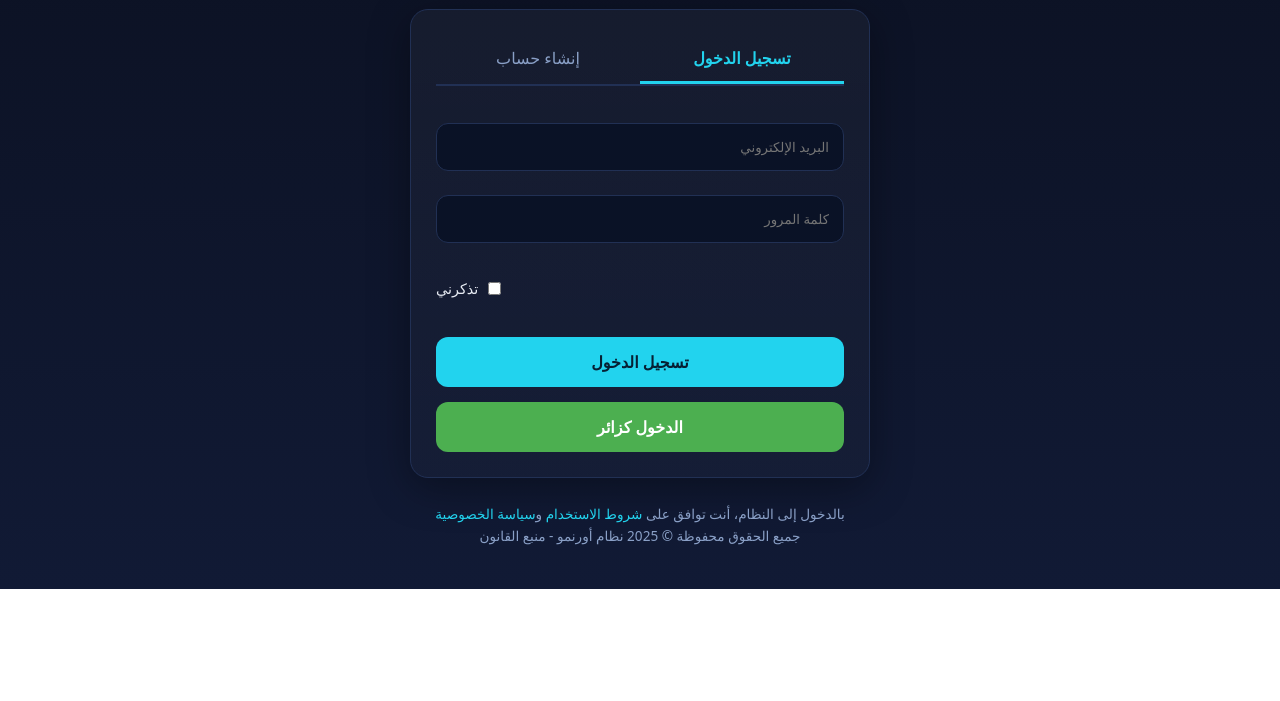
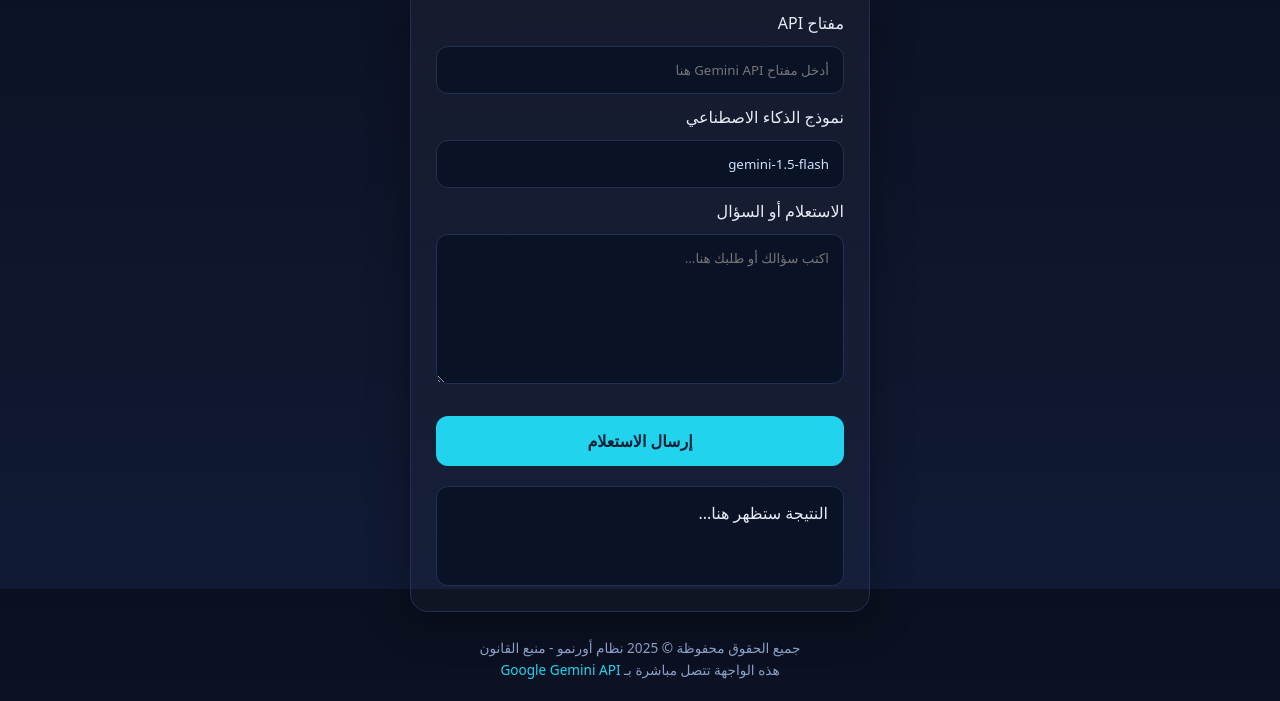
Before and after one commit to z0z0502/ooo, a plain HTML site: page index.html in a window 1280 px wide. Shown: the part 211-912 px from the top of the page. Before the commit the page ends 800 px from the top, so only its background shows below. Drawn offline with Linux system fonts and the light colour scheme.

Commit message:
Update index.html

```diff
--- a/index.html
+++ b/index.html
@@ -1,8 +1,8 @@
 <!DOCTYPE html>
 <html lang="ar" dir="rtl">
 <head>
-  <meta charset="utf-8" />
-  <meta name="viewport" content="width=device-width, initial-scale=1" />
+  <meta charset="UTF-8">
+  <meta name="viewport" content="width=device-width, initial-scale=1.0">
   <title>أورنمو - منبع القانون | بوابة Gemini</title>
   <style>
     :root {
@@ -79,46 +79,7 @@
       box-shadow: 0 10px 40px rgba(0,0,0,.35);
     }
 
-    .tabs {
-      display: flex;
-      margin-bottom: 25px;
-      border-bottom: 2px solid var(--border);
-    }
-
-    .tab {
-      padding: 12px 20px;
-      cursor: pointer;
-      flex: 1;
-      text-align: center;
-      transition: all 0.3s ease;
-      color: var(--muted);
-    }
-
-    .tab:hover {
-      background: rgba(255,255,255,.05);
-    }
-
-    .tab.active {
-      border-bottom: 3px solid var(--accent);
-      color: var(--accent);
-      font-weight: bold;
-    }
-
-    .tab-content {
-      display: none;
-      animation: fadeIn 0.5s ease;
-    }
-
-    @keyframes fadeIn {
-      from { opacity: 0; transform: translateY(10px); }
-      to { opacity: 1; transform: translateY(0); }
-    }
-
-    .tab-content.active {
-      display: block;
-    }
-
-    input {
+    input, textarea {
       width: 100%;
       padding: 14px;
       margin: 12px 0;
@@ -129,7 +90,12 @@
       font-family: inherit;
     }
 
-    input:focus {
+    textarea {
+      min-height: 150px;
+      resize: vertical;
+    }
+
+    input:focus, textarea:focus {
       outline: none;
       border-color: var(--accent);
       box-shadow: 0 0 0 3px rgba(34, 211, 238, 0.2);
@@ -153,11 +119,6 @@
     button:hover {
       filter: brightness(1.1);
       transform: translateY(-2px);
-    }
-
-    .visitor-btn {
-      background: #4CAF50;
-      color: white;
     }
 
     .error-message {
@@ -198,17 +159,14 @@
       text-decoration: none;
     }
 
-    .remember-me {
-      display: flex;
-      align-items: center;
-      justify-content: flex-end;
-      margin: 15px 0;
-      font-size: 0.9rem;
-    }
-
-    .remember-me input {
-      width: auto;
-      margin-left: 10px;
+    .output {
+      background: #0a1226;
+      border: 1px solid var(--border);
+      border-radius: 12px;
+      padding: 15px;
+      margin-top: 20px;
+      min-height: 100px;
+      white-space: pre-wrap;
     }
   </style>
 </head>
@@ -219,7 +177,7 @@
         <img src="https://www.gstatic.com/lamda/images/gemini_sparkle_v002_d4735304ff6292a690345.svg" alt="شعار Gemini" class="logo">
         <div>
           <div class="system-name">Gemini</div>
-          <div class="system-subname">بوابة الدخول</div>
+          <div class="system-subname">بوابة الاستعلام المباشر</div>
         </div>
       </div>
       <div class="system-name">أورنمو</div>
@@ -227,217 +185,120 @@
     </div>
 
     <div class="card">
-      <div class="tabs">
-        <div class="tab active" onclick="switchTab('login')">تسجيل الدخول</div>
-        <div class="tab" onclick="switchTab('register')">إنشاء حساب</div>
-      </div>
+      <div id="error-message" class="error-message"></div>
 
-      <!-- تسجيل الدخول -->
-      <div id="login-tab" class="tab-content active">
-        <div id="login-error" class="error-message"></div>
-        <input type="text" id="login-email" placeholder="البريد الإلكتروني">
-        <input type="password" id="login-password" placeholder="كلمة المرور">
-        <div class="remember-me">
-          <input type="checkbox" id="rememberMe">
-          <label for="rememberMe">تذكرني</label>
-        </div>
-        <button onclick="login()">تسجيل الدخول</button>
-        <button class="visitor-btn" onclick="enterAsGuest()">الدخول كزائر</button>
-      </div>
+      <label for="api-key">مفتاح API</label>
+      <input type="text" id="api-key" placeholder="أدخل مفتاح Gemini API هنا">
 
-      <!-- إنشاء حساب -->
-      <div id="register-tab" class="tab-content">
-        <div id="register-error" class="error-message"></div>
-        <input type="text" id="reg-name" placeholder="الاسم الكامل">
-        <input type="email" id="reg-email" placeholder="البريد الإلكتروني">
-        <input type="password" id="reg-password" placeholder="كلمة المرور (6 أحرف على الأقل)">
-        <input type="password" id="reg-confirm-password" placeholder="تأكيد كلمة المرور">
-        <button onclick="register()">إنشاء حساب</button>
-      </div>
+      <label for="model">نموذج الذكاء الاصطناعي</label>
+      <input type="text" id="model" value="gemini-1.5-flash">
 
-      <!-- رسالة التوجيه -->
-      <div id="redirect-message" style="display: none; text-align: center;">
-        <h3 style="margin-bottom: 20px;">جاري التحقق من البيانات...</h3>
-        <div class="spinner"></div>
-        <p style="margin-top: 20px; color: var(--muted);">يتم الآن التحقق من بياناتك وتوجيهك للنظام</p>
-      </div>
+      <label for="prompt">الاستعلام أو السؤال</label>
+      <textarea id="prompt" placeholder="اكتب سؤالك أو طلبك هنا..."></textarea>
+
+      <button id="submit-btn">إرسال الاستعلام</button>
+
+      <div class="output" id="output">النتيجة ستظهر هنا...</div>
     </div>
 
     <div class="legal-footer">
-      <p>بالدخول إلى النظام، أنت توافق على <a href="#">شروط الاستخدام</a> و<a href="#">سياسة الخصوصية</a></p>
       <p>جميع الحقوق محفوظة &copy; <span id="current-year"></span> نظام أورنمو - منبع القانون</p>
+      <p>هذه الواجهة تتصل مباشرة بـ <a href="https://gemini.google.com/" target="_blank">Google Gemini API</a></p>
     </div>
   </div>
 
   <script>
-    // ============== الإعدادات الأساسية ==============
-    const DEFAULT_API_KEY = ""; // يمكن وضع مفتاح API هنا للتجارب المحلية
+    // عرض السنة الحالية
+    document.getElementById('current-year').textContent = new Date().getFullYear();
 
-    // ============== متغيرات الحالة ==============
-    let isAuthenticated = false;
+    // عناصر الواجهة
+    const apiKeyInput = document.getElementById('api-key');
+    const modelInput = document.getElementById('model');
+    const promptInput = document.getElementById('prompt');
+    const submitBtn = document.getElementById('submit-btn');
+    const outputDiv = document.getElementById('output');
+    const errorDiv = document.getElementById('error-message');
 
-    // ============== دوال مساعدة ==============
-    function showError(elementId, message) {
-      const errorElement = document.getElementById(elementId);
-      errorElement.textContent = message;
-      errorElement.style.display = 'block';
-      setTimeout(() => errorElement.style.display = 'none', 5000);
+    // دالة لعرض الأخطاء
+    function showError(message) {
+      errorDiv.textContent = message;
+      errorDiv.style.display = 'block';
+      setTimeout(() => errorDiv.style.display = 'none', 5000);
     }
 
+    // دالة لعرض حالة التحميل
     function showLoading(show) {
-      document.querySelectorAll('.tab-content').forEach(el => el.style.display = show ? 'none' : '');
-      document.getElementById('redirect-message').style.display = show ? 'block' : 'none';
+      if (show) {
+        outputDiv.innerHTML = '<div class="spinner"></div><p style="text-align:center">جاري معالجة طلبك...</p>';
+      }
     }
 
-    // ============== اتصال Gemini API ==============
-    async function verifyWithGemini(userData) {
+    // دالة للاتصال بـ Gemini API
+    async function callGeminiAPI(apiKey, model, prompt) {
       try {
-        // استخدام المفتاح من الحقل أو من المتغير الافتراضي
-        const apiKey = DEFAULT_API_KEY || prompt("الرجاء إدخال مفتاح Gemini API:");
-        if (!apiKey) throw new Error("مطلوب مفتاح API");
+        showLoading(true);
 
-        const model = "gemini-1.5-flash";
         const endpoint = `https://generativelanguage.googleapis.com/v1beta/models/${model}:generateContent?key=${apiKey}`;
 
         const response = await fetch(endpoint, {
           method: 'POST',
-          headers: { 'Content-Type': 'application/json' },
+          headers: {
+            'Content-Type': 'application/json'
+          },
           body: JSON.stringify({
             contents: [{
               parts: [{
-                text: `طلب تحقق من مستخدم جديد: ${userData.email || 'زائر'}`
+                text: prompt
               }]
             }]
           })
         });
 
         if (!response.ok) {
-          throw new Error(`خطأ في التحقق: ${response.status}`);
+          throw new Error(`خطأ في الاتصال: ${response.status}`);
         }
 
-        return true;
+        const data = await response.json();
+
+        // استخراج النص من الاستجابة
+        const text = data?.candidates?.[0]?.content?.parts?.[0]?.text || 'لا يوجد نص في الاستجابة';
+        return text;
       } catch (error) {
-        console.error("فشل التحقق:", error);
+        console.error('Error:', error);
         throw error;
       }
     }
 
-    // ============== دوال الصفحة الرئيسية ==============
-    function switchTab(tabName) {
-      document.querySelectorAll('.tab-content').forEach(el => el.classList.remove('active'));
-      document.querySelectorAll('.tab').forEach(el => el.classList.remove('active'));
+    // حدث النقر على زر الإرسال
+    submitBtn.addEventListener('click', async () => {
+      const apiKey = apiKeyInput.value.trim();
+      const model = modelInput.value.trim();
+      const prompt = promptInput.value.trim();
 
-      document.getElementById(`${tabName}-tab`).classList.add('active');
-      event.currentTarget.classList.add('active');
-    }
-
-    async function login() {
-      const email = document.getElementById('login-email').value.trim();
-      const password = document.getElementById('login-password').value.trim();
-      const rememberMe = document.getElementById('rememberMe').checked;
-
-      if (!email || !password) {
-        showError('login-error', 'الرجاء إدخال البريد الإلكتروني وكلمة المرور');
+      if (!apiKey) {
+        showError('الرجاء إدخال مفتاح API');
         return;
       }
 
-      showLoading(true);
-
-      try {
-        // التحقق عبر Gemini API
-        const isValid = await verifyWithGemini({ email });
-
-        if (isValid) {
-          // حفظ حالة المستخدم
-          if (rememberMe) {
-            localStorage.setItem('userEmail', email);
-          } else {
-            sessionStorage.setItem('userEmail', email);
-          }
-
-          // توجيه المستخدم بعد 2 ثانية
-          setTimeout(() => {
-            window.location.href = "dashboard.html";
-          }, 2000);
-        }
-      } catch (error) {
-        showLoading(false);
-        showError('login-error', 'فشل التحقق من البيانات. يرجى المحاولة لاحقاً.');
-      }
-    }
-
-    async function register() {
-      const name = document.getElementById('reg-name').value.trim();
-      const email = document.getElementById('reg-email').value.trim();
-      const password = document.getElementById('reg-password').value.trim();
-      const confirmPassword = document.getElementById('reg-confirm-password').value.trim();
-
-      if (!name || !email || !password || !confirmPassword) {
-        showError('register-error', 'الرجاء ملء جميع الحقول المطلوبة');
+      if (!prompt) {
+        showError('الرجاء إدخال سؤال أو استعلام');
         return;
       }
 
-      if (password.length < 6) {
-        showError('register-error', 'كلمة المرور يجب أن تحتوي على 6 أحرف على الأقل');
-        return;
+      try {
+        const result = await callGeminiAPI(apiKey, model, prompt);
+        outputDiv.textContent = result;
+      } catch (error) {
+        showError(`حدث خطأ: ${error.message}`);
+        outputDiv.textContent = 'فشل في الحصول على الاستجابة. الرجاء التحقق من المفتاح والمحاولة لاحقاً.';
       }
+    });
 
-      if (password !== confirmPassword) {
-        showError('register-error', 'كلمة المرور غير متطابقة');
-        return;
-      }
-
-      showLoading(true);
-
-      try {
-        // التحقق عبر Gemini API
-        const isValid = await verifyWithGemini({ name, email });
-
-        if (isValid) {
-          // حفظ بيانات المستخدم
-          localStorage.setItem('userEmail', email);
-          localStorage.setItem('userName', name);
-
-          // توجيه المستخدم بعد 2 ثانية
-          setTimeout(() => {
-            window.location.href = "dashboard.html";
-          }, 2000);
-        }
-      } catch (error) {
-        showLoading(false);
-        showError('register-error', 'فشل إنشاء الحساب. يرجى المحاولة لاحقاً.');
-      }
-    }
-
-    async function enterAsGuest() {
-      showLoading(true);
-
-      try {
-        // التحقق كزائر عبر Gemini API
-        const isValid = await verifyWithGemini({});
-
-        if (isValid) {
-          // توجيه الزائر بعد 2 ثانية
-          setTimeout(() => {
-            window.location.href = "guest.html";
-          }, 2000);
-        }
-      } catch (error) {
-        showLoading(false);
-        showError('login-error', 'فشل الدخول كزائر. يرجى المحاولة لاحقاً.');
-      }
-    }
-
-    // ============== تهيئة الصفحة ==============
-    document.addEventListener('DOMContentLoaded', () => {
-      // تعيين السنة الحالية
-      document.getElementById('current-year').textContent = new Date().getFullYear();
-
-      // تذكر البريد الإلكتروني إذا كان محفوظاً
-      const savedEmail = localStorage.getItem('userEmail') || sessionStorage.getItem('userEmail');
-      if (savedEmail) {
-        document.getElementById('login-email').value = savedEmail;
-        document.getElementById('rememberMe').checked = !!localStorage.getItem('userEmail');
+    // السماح بإرسال الاستعلام بالضغط على Enter في حقل النص
+    promptInput.addEventListener('keydown', (e) => {
+      if (e.key === 'Enter' && !e.shiftKey) {
+        e.preventDefault();
+        submitBtn.click();
       }
     });
   </script>
```
